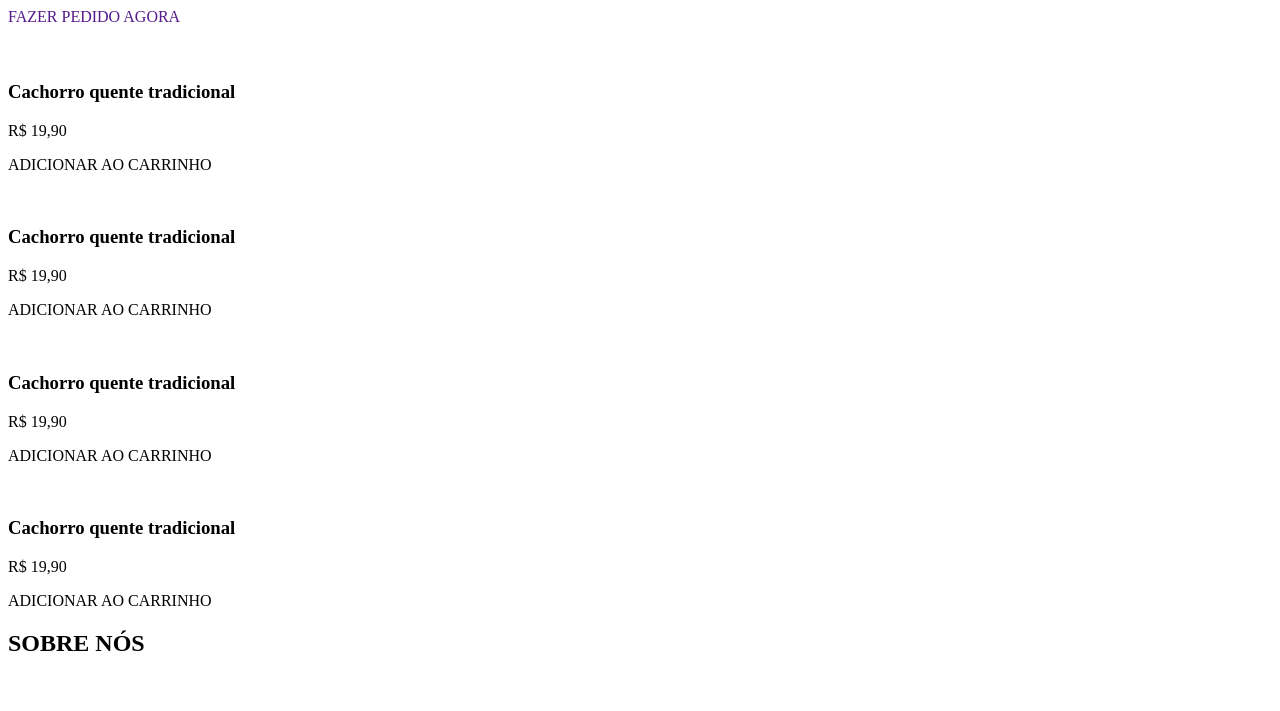
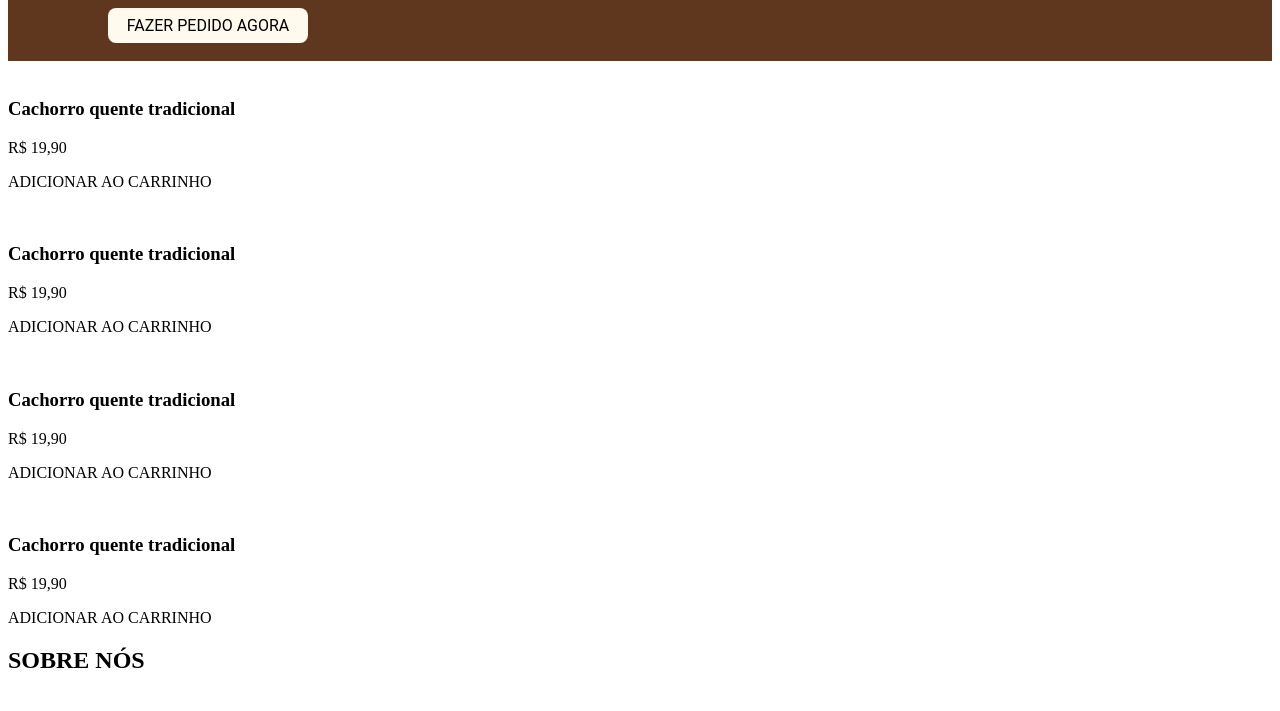
Before and after one commit to Fernando-Odilon/Dogao, a plain HTML site: page index.html in a window 1280 px wide. Shown: the part 389-1100 px from the top of the page. Drawn offline with Linux system fonts and the light colour scheme.

Commit message:
MODIFY: Estilização do botão inicial "Fazer pedido"

```diff
--- a/index.html
+++ b/index.html
@@ -37,6 +37,21 @@
 ;
         }
 
+        .buttom-header{display: flex;
+            background-color: #FFF9EE;
+            text-align: center;
+            width: 200px;
+            height: 35px;
+            color: black;
+            font-family: "Roboto";
+            justify-content: center;
+            align-items: center;
+            border-radius: 8px;
+            font-weight: 400;
+            margin-left: 100px;
+            margin-top: 0
+        ;}
+        .fundo{background-color: #5F371E;}
 
     </style>
 </head>
```
